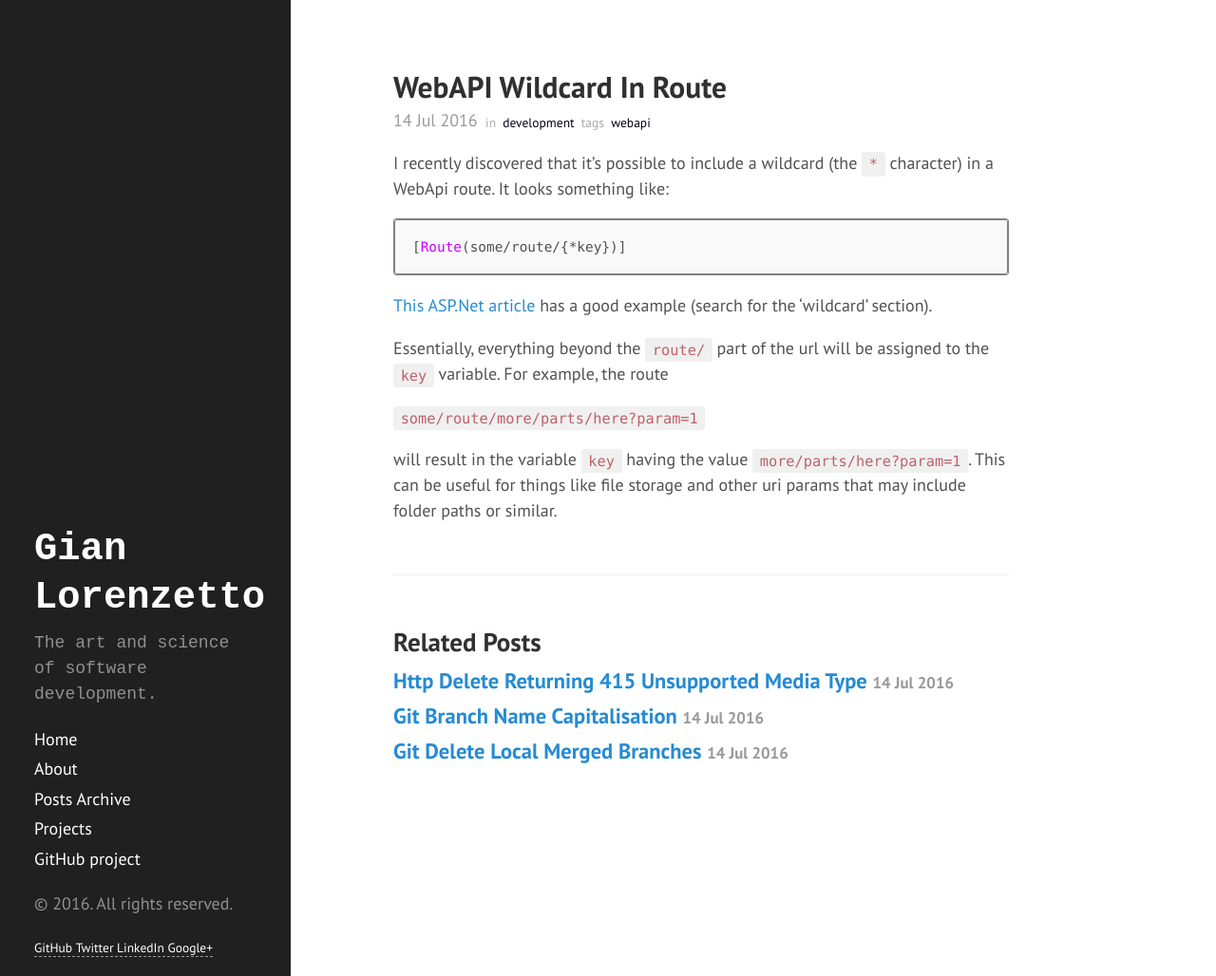
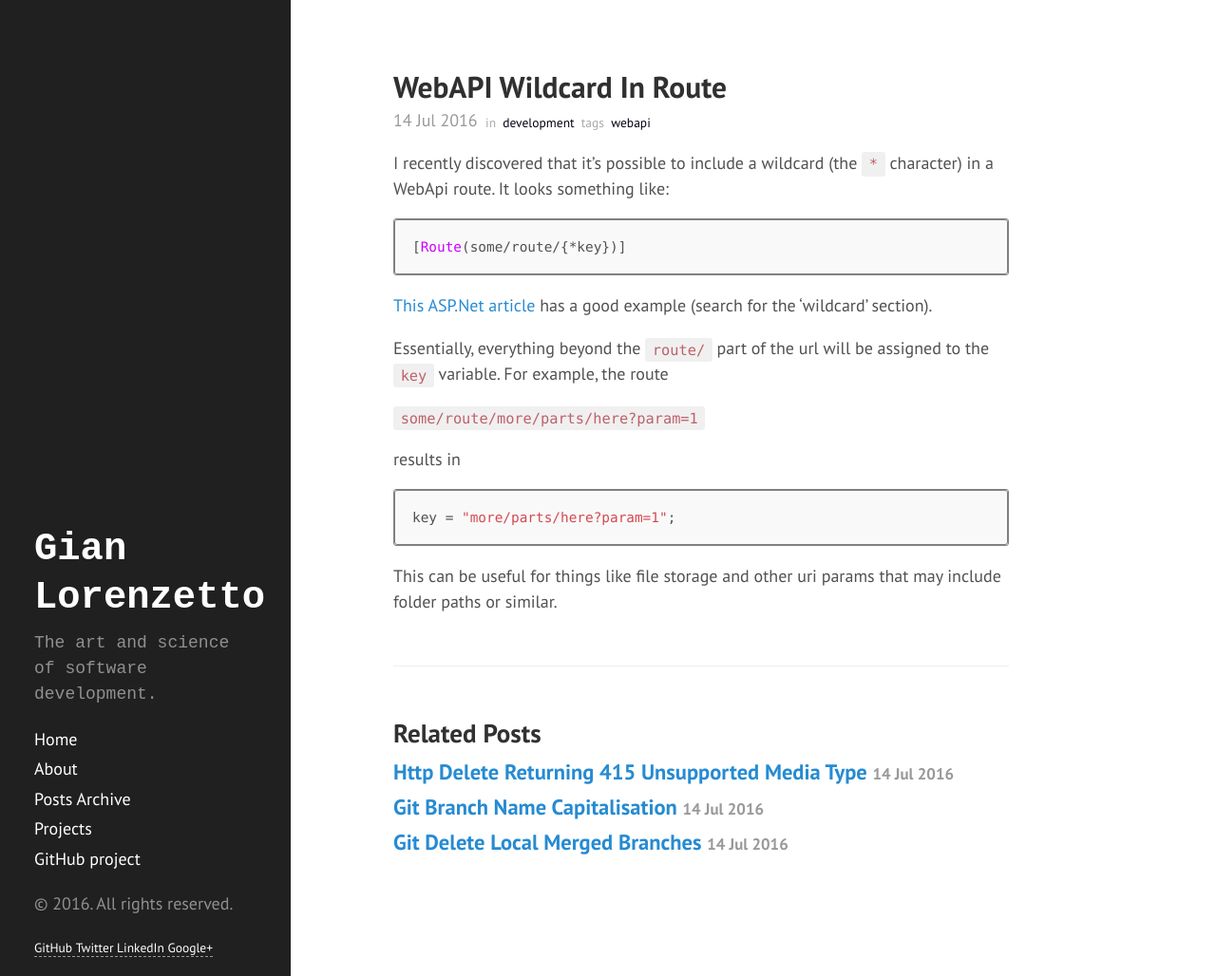
Before and after one commit to GianLorenzetto/GianLorenzetto.github.io-www, a Jekyll site: the page built from _posts/2016-07-16-webpi-route-wildcard.md, in a window 1280 px wide and 1028 px high. Shown: the whole window at 95% size. Built offline with Jekyll 4.4.1, drawn with Linux system fonts in a browser that asks for light colours.

````diff
--- a/_posts/2016-07-16-webpi-route-wildcard.md
+++ b/_posts/2016-07-16-webpi-route-wildcard.md
@@ -21,4 +21,10 @@
 
 `some/route/more/parts/here?param=1`
 
-will result in the variable `key` having the value `more/parts/here?param=1`. This can be useful for things like file storage and other uri params that may include folder paths or similar.
+results in
+
+``` csharp
+key = "more/parts/here?param=1";
+```
+
+This can be useful for things like file storage and other uri params that may include folder paths or similar.
````
Also changed, not shown: other parts of _posts/2016-07-16-webpi-route-wildcard.md (+1 -1 lines).
